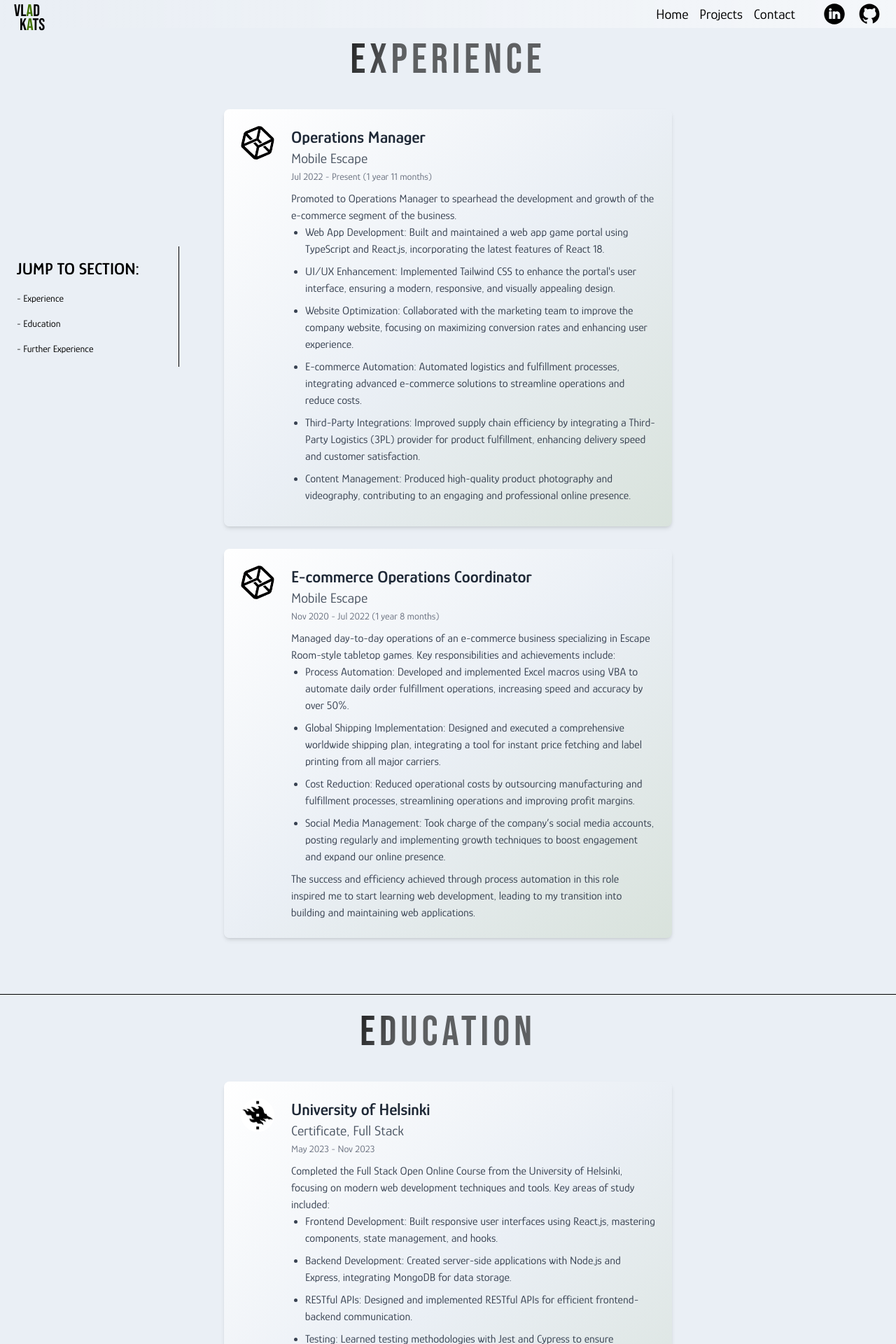
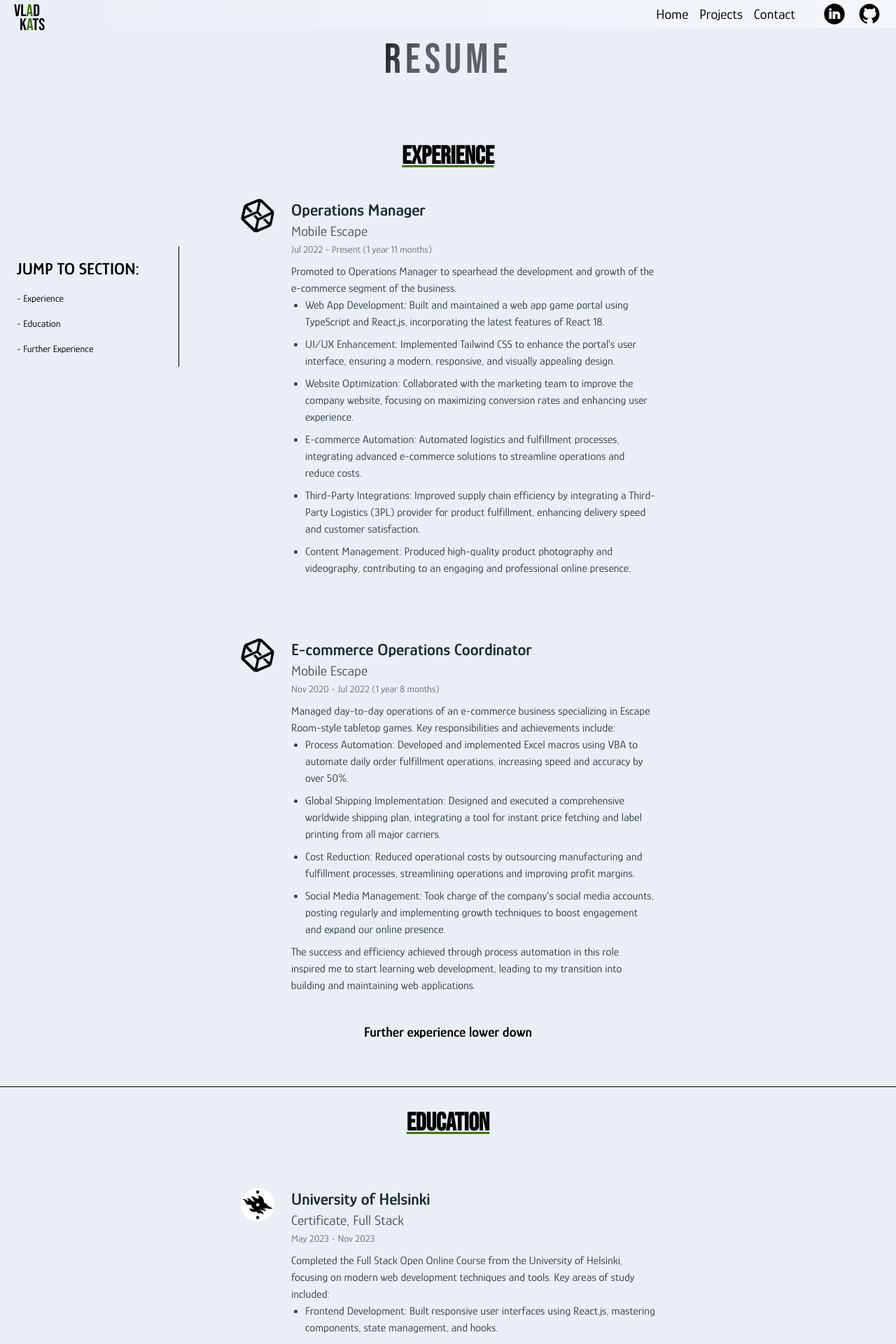
Before and after one commit to vkats90/Portfolio, a React (Vite) app in the folder protfolio/: page /resume in a window 1280 px wide. Shown: the top 1920 px of the page at 70% size. Built offline with nearby package versions, Linux system fonts and the light colour scheme.

Commit message:
resume styling improvements

```diff
--- a/protfolio/src/components/education-section.tsx
+++ b/protfolio/src/components/education-section.tsx
@@ -15,8 +15,8 @@
   description,
   logo,
 }) => (
-  <div className="flex my-4 flex-col md:flex-row bg-gradient-to-br from-white via-[#EAEFF5] to-primary/10 shadow-md p-6 rounded-lg mb-4 w-[90%] md:w-[50%] m-auto">
-    <div className="flex-shrink-0 md:w-12 md:h-12 w-12 h-12 bg-white rounded-full overflow-hidden">
+  <div className="flex my-4 flex-col md:flex-row  p-6 rounded-lg mb-4 w-[90%] md:w-[50%] m-auto">
+    <div className="flex-shrink-0 md:w-12 md:h-12 w-12 h-12  rounded-full overflow-hidden">
       {logo && (
         <img
           src={logo}
--- a/protfolio/src/components/experience-section.tsx
+++ b/protfolio/src/components/experience-section.tsx
@@ -16,8 +16,8 @@
   logo,
 }) => {
   return (
-    <div className="flex my-4 flex-col md:flex-row bg-gradient-to-br from-white via-[#EAEFF5] to-primary/10 shadow-md p-6 rounded-lg mb-4 max-w-[90%] md:max-w-[50%] m-auto">
-      <div className="flex-shrink-0 md:w-12 md:h-12 w-12 h-12 bg-white rounded-full overflow-hidden">
+    <div className="flex my-4 flex-col md:flex-row  p-6 rounded-lg mb-4 max-w-[90%] md:max-w-[50%] m-auto">
+      <div className="flex-shrink-0 md:w-12 md:h-12 w-12 h-12  rounded-full overflow-hidden">
         {logo && (
           <img
             src={logo}
--- a/protfolio/src/pages/resume.tsx
+++ b/protfolio/src/pages/resume.tsx
@@ -258,10 +258,13 @@
         <h1 id="outer">
           <h1
             id="inner"
-            className="effect-shine md:text-6xl text-4xl md:my-6 my-2 text-black font-Bebas "
+            className="effect-shine md:text-6xl text-5xl md:my-6 my-2 text-black font-Bebas "
           >
-            EXPERIENCE
+            RESUME
           </h1>
+        </h1>
+        <h1 className="text-4xl font-bold font-Bebas mt-16 underline decoration-primary ">
+          EXPERIENCE
         </h1>
         {experience.map((position, i) => {
           return (
@@ -276,19 +279,16 @@
             )
           );
         })}
+        <p className="font-semibold text-xl">Further experience lower down </p>
       </div>
       <div
         id="education"
         className="flex flex-col my-16 border-t border-black items-center"
       >
-        <h1 id="outer">
-          <h1
-            id="inner"
-            className="effect-shine md:text-6xl text-4xl md:my-6 my-2 text-black font-Bebas "
-          >
-            Education
-          </h1>
+        <h1 className="text-4xl font-bold font-Bebas my-8 underline decoration-primary">
+          EDUCATION
         </h1>
+
         {education.map((course) => {
           return (
             <EducationSection
@@ -305,13 +305,8 @@
         id="further-experience"
         className="flex flex-col  items-center my-16 border-t border-black"
       >
-        <h1 id="outer" className=" ">
-          <h1
-            id="inner"
-            className="effect-shine md:text-6xl text-4xl md:my-6 my-2 text-black font-Bebas "
-          >
-            FURTHER EXPERIENCE
-          </h1>
+        <h1 className="text-4xl font-bold font-Bebas my-8 underline decoration-primary">
+          FURTHER EXPERIENCE
         </h1>
         {experience.map((position, i) => {
           return (
```
